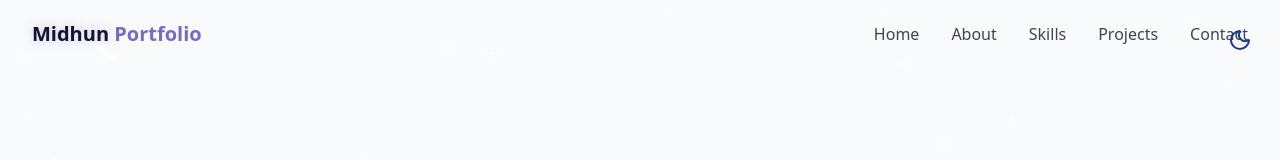
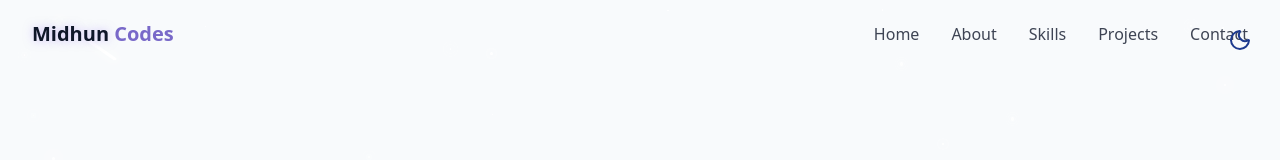
Before and after one commit to Midhun2k1/Portfolio, a React (Vite) app in the folder my-porfolio/: page / in a window 1280 px wide. Shown: the top 160 px of the page. Built offline with nearby package versions, Linux system fonts and the light colour scheme.

Commit message:
navbar update

```diff
--- a/my-porfolio/src/components/Navbar.jsx
+++ b/my-porfolio/src/components/Navbar.jsx
@@ -36,7 +36,7 @@ export const Navbar = () => {
         >
           <span className="relative z-10">
             <span className="text-glow text-foreground"> Midhun </span>{" "}
-            Portfolio
+            Codes
           </span>
         </a>
 
```
